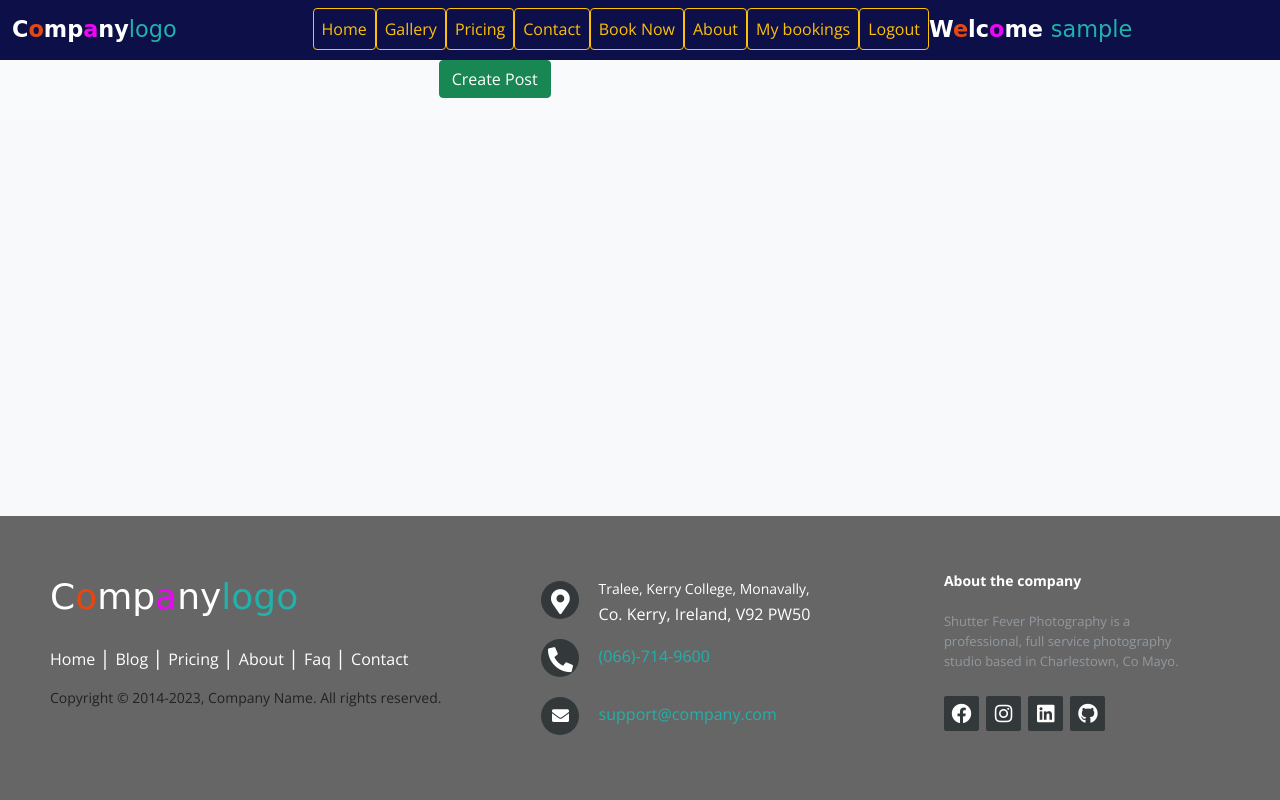
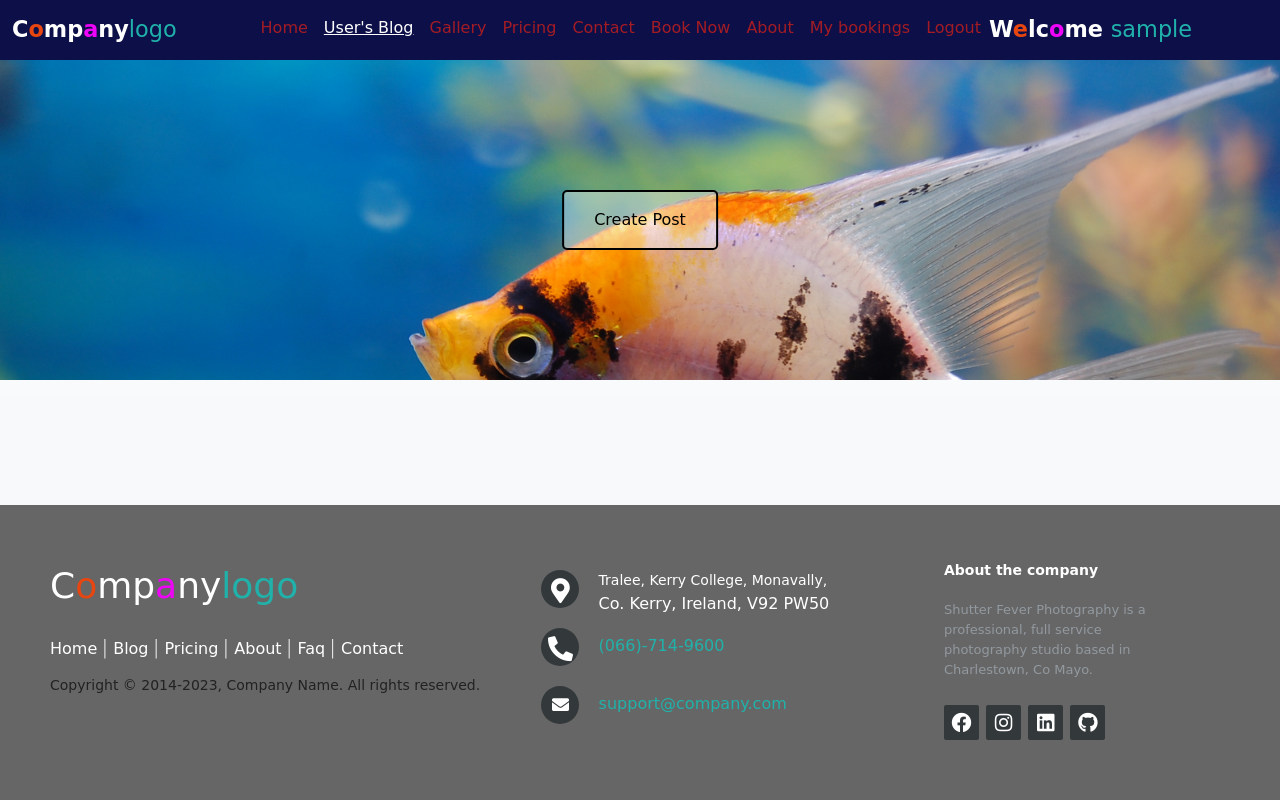
Before and after one commit to SergiyKochenko/portfolio-project-four, a Django app: page /usersblog/ in a window 1280 px wide. Run offline with Django 3.2, Linux system fonts and the light colour scheme; the visitor is signed in with stand-in values (Sample User, id 1); data that the repository does not hold is empty; some web fonts are replaced.

Commit message:
decorating website css & html & boorstrap

```diff
--- a/static/css/style.css
+++ b/static/css/style.css
@@ -231,10 +231,6 @@
 
 
 
-
-
-
-
 /*  */
 
 body{
--- a/templates/about.html
+++ b/templates/about.html
@@ -14,9 +14,9 @@
             <img src="{% static 'images/fish.jpg' %}" alt="three photo frames">
         </div>
         <div class="col-md-4">
-            <h2>About :</h2>
-            <p>OUR MISSION STATEMENT</p>
-                <p>Shutter Fever Photography is a professional, full service photography studio based in Charlestown, Co Mayo.
+            <h2><span class="text-font"> About :</span></h2>
+            <p class="text-font">OUR MISSION STATEMENT</p>
+                <p class="text-font">Shutter Fever Photography is a professional, full service photography studio based in Charlestown, Co Mayo.
 
                 We thrive on creating beautiful visual imagery – whether for a wedding couple, commercial brand or photograph for the walls of a family home, we are constantly driven to create the next amazing image to delight our clients.
 
--- a/templates/base.html
+++ b/templates/base.html
@@ -42,34 +42,32 @@
                 <ul class="navbar-nav me-auto mb-2 mb-lg-0">
 
 
-
-
                     <li class="nav-item">
-                        <a class="btn btn-outline-warning book-now d-inline-flex p-2 d-none d-lg-flex{% if request.path == '/' %}active{% endif %}" aria-current="page" href="{% url 'home' %}">Home</a>
+                        <a class="nav-link {% if request.path == '/' %}active{% endif %} butn text-font" aria-current="page" href="{% url 'home' %}">Home</a>
                     </li>
 
                     <li class="nav-item">
-                        <a class="btn btn-outline-warning book-now d-inline-flex p-2 d-none d-lg-flex{% if request.path == '/usersblog/' %}active{% endif %}" aria-current="page" href="{% url 'usersblog' %}">User's Blog</a>
+                        <a class="nav-link {% if request.path == '/usersblog/' %}active{% endif %} butn text-font" aria-current="page" href="{% url 'usersblog' %}">User's Blog</a>
                     </li>
 
                     <li class="nav-item">
-                        <a class="btn btn-outline-warning book-now d-inline-flex p-2 d-none d-lg-flex {% if request.path == '/gallery/' %}active{% endif %}" aria-current="page" href="{% url 'gallery' %}">Gallery</a>
+                        <a class="nav-link {% if request.path == '/gallery/' %}active{% endif %} butn text-font" aria-current="page" href="{% url 'gallery' %}">Gallery</a>
                     </li>
 
                     <li class="nav-item">
-                        <a class="btn btn-outline-warning book-now d-inline-flex p-2 d-none d-lg-flex{% if request.path == '/pricing/' %}active{% endif %}" aria-current="page" href="{% url 'pricing' %}">Pricing</a>
+                        <a class="nav-link {% if request.path == '/pricing/' %}active{% endif %} butn text-font" aria-current="page" href="{% url 'pricing' %}">Pricing</a>
                     </li>
 
                     <li class="nav-item">
-                        <a class="btn btn-outline-warning book-now d-inline-flex p-2 d-none d-lg-flex{% if request.path == '/contact/' %}active{% endif %}" aria-current="page" href="{% url 'contact' %}">Contact</a>
+                        <a class="nav-link {% if request.path == '/contact/' %}active{% endif %} butn text-font" aria-current="page" href="{% url 'contact' %}">Contact</a>
                     </li>
 
                     <li class="nav-item">
-                        <a class="btn btn-outline-warning book-now d-inline-flex p-2 d-none d-lg-flex" aria-current="page" href="{%url 'booknow' %}">Book Now</a>
+                        <a class="nav-link {% if request.path == '/booknow/' %}active{% endif %} butn text-font" aria-current="page" href="{%url 'booknow' %}">Book Now</a>
                     </li>
 
                     <li class="nav-item">
-                        <a class="btn btn-outline-warning book-now d-inline-flex p-2 d-none d-lg-flex {% if request.path == '/about/' %}active{% endif %}" aria-current="page" href="{% url 'about' %}">About</a>
+                        <a class="nav-link {% if request.path == '/about/' %}active{% endif %} butn text-font" aria-current="page" href="{% url 'about' %}">About</a>
                     </li>
 
 
@@ -77,21 +75,21 @@
                     {% if user.is_authenticated %}
 
                     <li class="nav-item">
-                        <a class="btn btn-outline-warning book-now d-inline-flex p-2 d-none d-lg-flex{% if request.path == '/account_logout/' %}active{% endif %}" href="{% url 'bookings' %}">My bookings</a>
+                        <a class="nav-link {% if request.path == '/bookings/' %}active{% endif %} butn text-font" href="{% url 'bookings' %}">My bookings</a>
                     </li>
 
                     <li class="nav-item">
-                        <a class="btn btn-outline-warning book-now d-inline-flex p-2 d-none d-lg-flex {% if request.path == '/account_logout/' %}active{% endif %}" href="{% url 'account_logout' %}">Logout</a>
+                        <a class="nav-link {% if request.path == '/account_logout/' %}active{% endif %} butn text-font" href="{% url 'account_logout' %}">Logout</a>
                     </li>
 
-<a class="navbar-brand"><span class="brand text-font" style="color:white;">W<span class="red-o text-font">e</span>lc<span class="pink-a text-font">o</span>me <span class="thin text-font">{{ user.username }}</span></span></a>
+                    <a class="navbar-brand"><span class="brand text-font" style="color:white;">W<span class="red-o text-font">e</span>lc<span class="pink-a text-font">o</span>me <span class="thin text-font">{{ user.username }}</span></span></a>
 
                     {% else %}
                     <li class="nav-item">
-                        <a class="btn btn-outline-warning book-now d-inline-flex p-2 d-none d-lg-flex{% if request.path == '/account_signup/' %}active{% endif %}" href="{% url 'account_signup' %}">Register</a>
+                        <a class="nav-link {% if request.path == '/account_signup/' %}active{% endif %} butn text-font" href="{% url 'account_signup' %}">Register</a>
                     </li>
                     <li class="nav-item">
-                        <a class="btn btn-outline-warning book-now d-inline-flex p-2 d-none d-lg-flex{% if request.path == '/account_login/' %}active{% endif %}" href="{% url 'account_login' %}">Login</a>
+                        <a class="nav-link {% if request.path == '/account_login/' %}active{% endif %} butn text-font" href="{% url 'account_login' %}">Login</a>
                     </li>
 
 
@@ -141,20 +139,20 @@
 
 
             <p class="footer-links">
-                <a href="{% url 'home' %}" class="link-1">Home</a>
+                <a href="{% url 'home' %}" class="link-1 text-font">Home</a>
 
-                <a href="#">Blog</a>
+                <a href="#" class="text-font">Blog</a>
 
-                <a href="{% url 'pricing' %}">Pricing</a>
+                <a href="{% url 'pricing' %}" class="text-font">Pricing</a>
 
-                <a href="{% url 'about' %}">About</a>
+                <a href="{% url 'about' %}" class="text-font">About</a>
 
-                <a href="#">Faq</a>
+                <a href="#" class="text-font">Faq</a>
 
-                <a href="{% url 'contact' %}">Contact</a>
+                <a href="{% url 'contact' %}" class="text-font">Contact</a>
             </p>
 
-            <p class="footer-company-name">
+            <p class="footer-company-name text-font">
                 Copyright &copy; 2014<script>new Date().getFullYear()>2010&&document.write("-"+new Date().getFullYear());</script>, Company Name. All rights reserved.</p>
         </div>
 
@@ -164,7 +162,7 @@
                 <a>
                     <i class="fas fa-map-marker-alt"></i>
                 </a>
-                <a href="https://goo.gl/maps/taq2R6KVoNtFX13A7" target="_blank"><p><span>Tralee, Kerry College, Monavally,</span> Co. Kerry, Ireland, V92 PW50</p></a>
+                <a href="https://goo.gl/maps/taq2R6KVoNtFX13A7" target="_blank"><p class="text-font"><span class="text-font">Tralee, Kerry College, Monavally,</span> Co. Kerry, Ireland, V92 PW50</p></a>
             </div>
 
             <div>
@@ -172,7 +170,7 @@
                     <a>
                         <i aria-hidden="true" class="fas fa-phone-alt"></i>
                     </a>
-            <a class="thin" href="tel:+3530667149600">(066)-714-9600</a>
+            <a class="thin text-font" href="tel:+3530667149600">(066)-714-9600</a>
                 </a>
             </div>
 
@@ -180,15 +178,15 @@
                 <a>
                     <i class="fa fa-envelope"></i>
                 </a>
-                <a class="thin" href="mailto:sergiykochenko@gmail.com">support@company.com</a>
+                <a class="thin text-font" href="mailto:sergiykochenko@gmail.com">support@company.com</a>
             </div>
 
         </div>
 
         <div class="footer-right">
 
-            <p class="footer-company-about">
-                <span>About the company</span>
+            <p class="footer-company-about text-font">
+                <span class="text-font">About the company</span>
                 Shutter Fever Photography is a professional, full service photography studio based in Charlestown, Co Mayo.
             </p>
 
--- a/templates/usersblog.html
+++ b/templates/usersblog.html
@@ -4,10 +4,52 @@
 {% load static %}
 
 {% block content %}
-<div class="d-grid gap-2 col-6 col-md-4 mx-auto row">
+
+
+<style>
+    .container {
+        position: relative;
+        width: 100%;
+        max-width: 100%;
+    }
+
+    .container img {
+        width: 100%;
+        height: 400px;
+    }
+
+    .container .btn {
+        position: absolute;
+        top: 50%;
+        left: 50%;
+        transform: translate(-50%, -50%);
+        -ms-transform: translate(-50%, -50%);
+        background-color: #f1f1f16e;
+        color: black;
+        font-size: 16px;
+        padding: 16px 30px;
+        border: solid 2px;
+        cursor: pointer;
+        border-radius: 5px;
+        text-align: center;
+    }
+
+    .container .btn:hover {
+        background-color: black;
+        color: white;
+    }
+
+    #background {
+    padding: 10em 0;
+    margin-bottom: 0;
+    background: url(/static/images/fish.jpg) center center / cover no-repeat fixed;
+}
+    </style>
+
+<div class="container" id="background">
 <a class="button-wrapper col-md-4" href="{% url 'create-post' %}" >
     <span>
-        <button type="button" class="btn btn-success">Create Post</button>
+        <button type="button" class="btn btn-success text-font btn-custom">Create Post</button>
     </span>
 </a>
 </div>
@@ -33,12 +75,12 @@
                                 </div>
                             </div>
                             <a href="{% url 'post_detail' post.slug  %}" class="post-link">
-                                <h2 class="card-title">{{ post.title }}</h2>
-                                <p class="card-text">{{ post.excerpt }}</p>
+                                <h2 class="card-title text-font">{{ post.title }}</h2>
+                                <p class="card-text text-font">{{ post.excerpt }}</p>
                             </a>
 
                             <hr />
-                            <p class="card-text text-muted h6">{{ post.created_on}} <i class="far fa-heart"></i>
+                            <p class="card-text text-muted h6 text-font">{{ post.created_on}} <i class="far fa-heart"></i>
                                 {{ post.number_of_likes }}</p>
 
 
@@ -46,8 +88,8 @@
 
      <div>
         {% if post.author == request.user %}
-        <a href="{% url 'blog-edit' post.slug %}"><button type="button" class="btn btn-outline-primary">Edit Post</button></a>
-        <a href="{% url 'blog-delete' post.slug %}"><button type="button" class="btn btn-outline-danger">Delete Post</button></a>
+        <a href="{% url 'blog-edit' post.slug %}"><button type="button" class="btn btn-outline-primary text-font">Edit Post</button></a>
+        <a href="{% url 'blog-delete' post.slug %}"><button type="button" class="btn btn-outline-danger text-font">Delete Post</button></a>
         {% endif %}
     </div>
 
```
Also changed, not shown: static/css/bookings.css (added, +22 -0 lines), static/css/booknow-page.css (added, +14 -0 lines), static/css/change-booking.css (added, +20 -0 lines), static/css/delete-booking-page.css (added, +15 -0 lines), templates/bookings.html (+16 -12 lines), templates/booknow.html (+6 -3 lines), templates/change-booking.html (+7 -4 lines), templates/delete-booking.html (+8 -6 lines), templates/gallery.html (+5 -5 lines), templates/index.html (+5 -5 lines).
